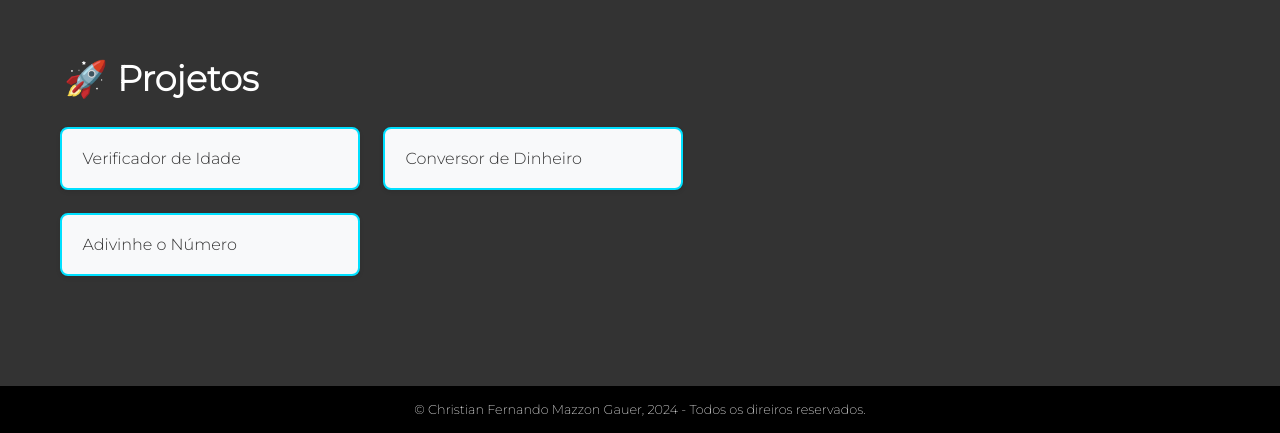
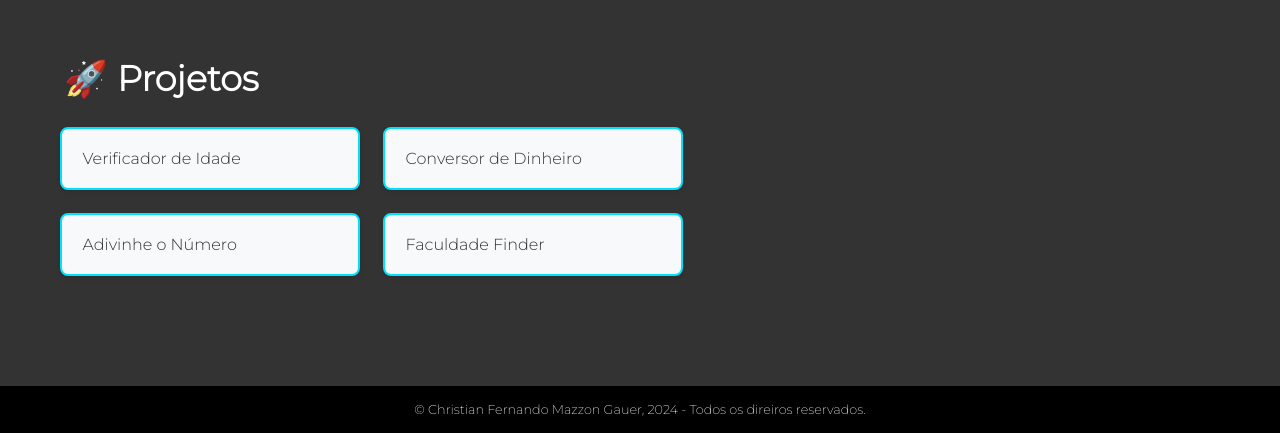
Before and after one commit to Chrisfer132/Portfolio-Pessoal, a plain HTML site: page index.html in a window 1280 px wide. Shown: the part 697-1130 px from the top of the page. Drawn offline with Linux system fonts and the light colour scheme.

Commit message:
Update index.html
Adicionado mais um projeto

```diff
--- a/index.html
+++ b/index.html
@@ -62,6 +62,7 @@
                     <li><a href="https://chrisfer132.github.io/verificador_de_idade/" target="_blank">Verificador de Idade</a></li>
                     <li><a href="https://chrisfer132.github.io/DevConverter/" target="_blank">Conversor de Dinheiro</a></li>
                     <li><a href="https://chrisfer132.github.io/GuessNumber/" target="_blank">Adivinhe o Número</a></li>
+                    <li><a href="https://cursos-faculdade.vercel.app/" target="_blank">Faculdade Finder</a></li>
                 </ul>
             </aside>
 
```
